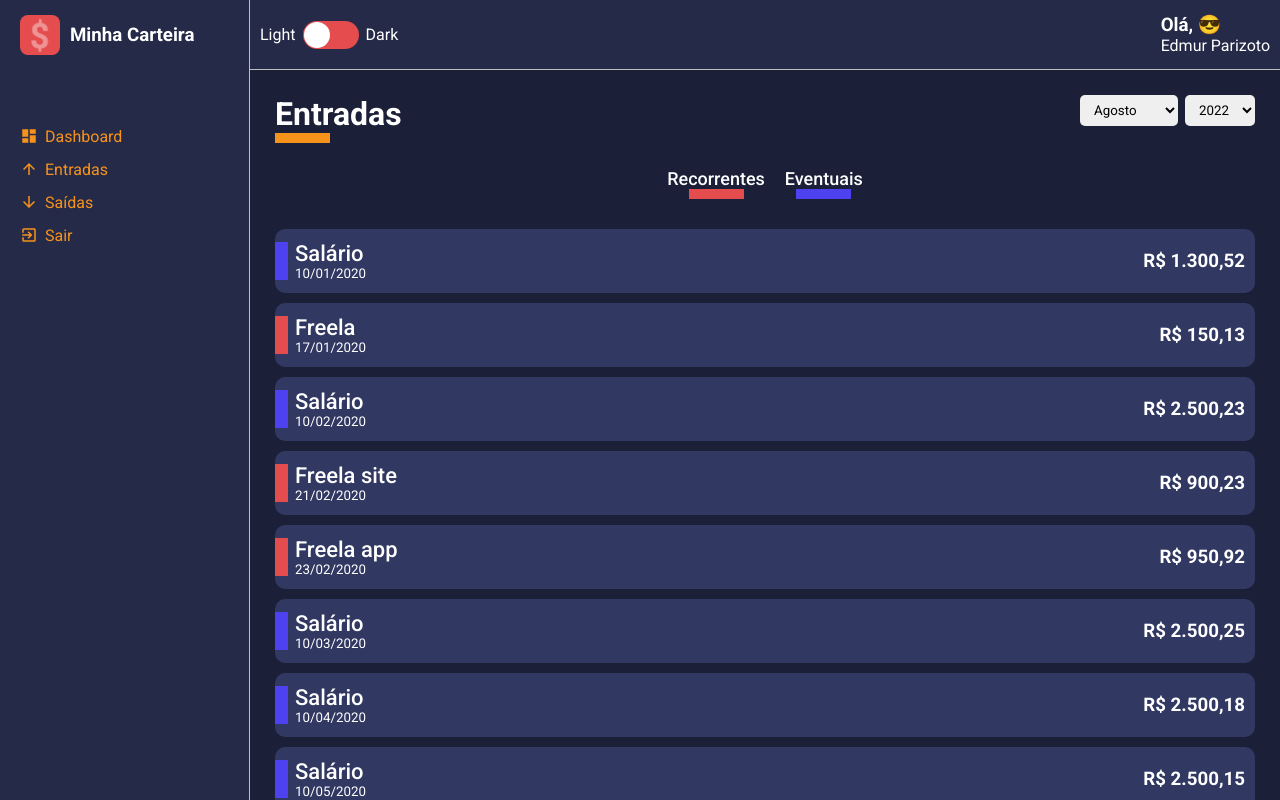
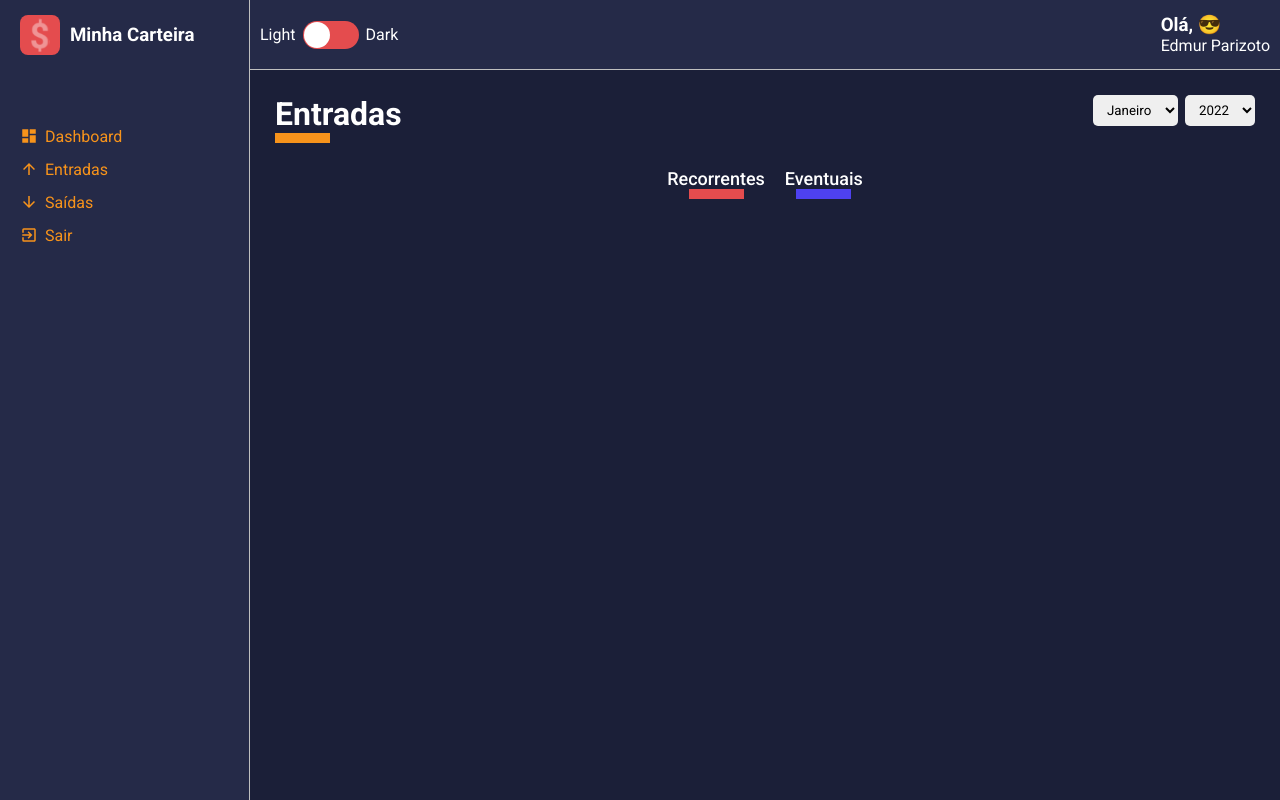
Before and after one commit to edmurneves/carteira-digital, a React (Create React App) app: page /list/entry-balance in a window 1280 px wide. Built offline with nearby package versions, Linux system fonts and the light colour scheme.

Commit message:
Feat: Criado os filtros de meses e anos

```diff
--- a/src/components/SelectInput/index.tsx
+++ b/src/components/SelectInput/index.tsx
@@ -6,12 +6,18 @@
         value: string | number;
         label: string | number;
     }[],
+    onChange(event: React.ChangeEvent<HTMLSelectElement>): void | undefined;
+    defaultValue?: string | number;
 }
 
-const SelectInput: React.FC<ISelectInputProps> = ({options}) => {
+const SelectInput: React.FC<ISelectInputProps> = ({
+    options,
+    onChange,
+    defaultValue
+}) => {
     return (
         <Container>
-            <select>
+            <select onChange={onChange} defaultValue={defaultValue}>
                 {
                     options.map(option => (
                         <option
--- a/src/pages/Dashboard/index.tsx
+++ b/src/pages/Dashboard/index.tsx
@@ -16,7 +16,7 @@
     return (
         <Container>
             <ContentHeader title="Dashboard" lineColor="#F7931B">
-                <SelectInput options={options}/>
+                <SelectInput options={options} onChange={() => {}}/>
             </ContentHeader>
         </Container>
     );
--- a/src/pages/List/index.tsx
+++ b/src/pages/List/index.tsx
@@ -31,6 +31,8 @@
 const List: React.FC<IRouteParams> = ({ match }) => {
 
     const [data, setData] = useState<IData[]>([]);
+    const [monthSelected, setMonthSelected] = useState<string>(String(new Date().getMonth() + 1));
+    const [yearSelected, setYearSelected] = useState<string>(String(new Date().getFullYear()));
 
     const { type } = match.params;
 
@@ -49,9 +51,9 @@
     }, [type]);
 
     const months = [
-        {value: 8, label: 'Agosto'},
-        {value: 9, label: 'Setembro'},
-        {value: 10, label: 'Outubro'},
+        {value: 1, label: 'Janeiro'},
+        {value: 5, label: 'Maio'},
+        {value: 7, label: 'Julho'},
     ];
 
     const years = [
@@ -62,7 +64,16 @@
     ];
 
     useEffect(() => {
-        const response = listData.map(item => {
+        const filteredDate = listData.filter(item => {
+            const date = new Date(item.date);
+            const month = String(date.getMonth() + 1);
+            const year = String(date.getFullYear());
+
+            return month === monthSelected && year === yearSelected;
+        });
+
+        const formattedData = filteredDate.map(item => {
+
             return {
                 id: String(Math.random () * data.length),
                 description: item.description,
@@ -72,15 +83,15 @@
                 tagColor: item.frequency === 'recorrente' ? '#4E41F0' : '#E44C4E'
             }
         })
-        setData(response);
+        setData(formattedData);
 
-    }, [data.length, listData])
+    }, [data.length, listData, yearSelected, monthSelected])
 
     return (
         <Container>
             <ContentHeader title={title} lineColor={lineColor}>
-                <SelectInput options={months}/>
-                <SelectInput options={years}/>
+                <SelectInput options={months} onChange={(e) => setMonthSelected(e.target.value)} defaultValue={monthSelected}/>
+                <SelectInput options={years} onChange={(e) => setYearSelected(e.target.value)} defaultValue={yearSelected}/>
             </ContentHeader>
 
             <Filters>
```
